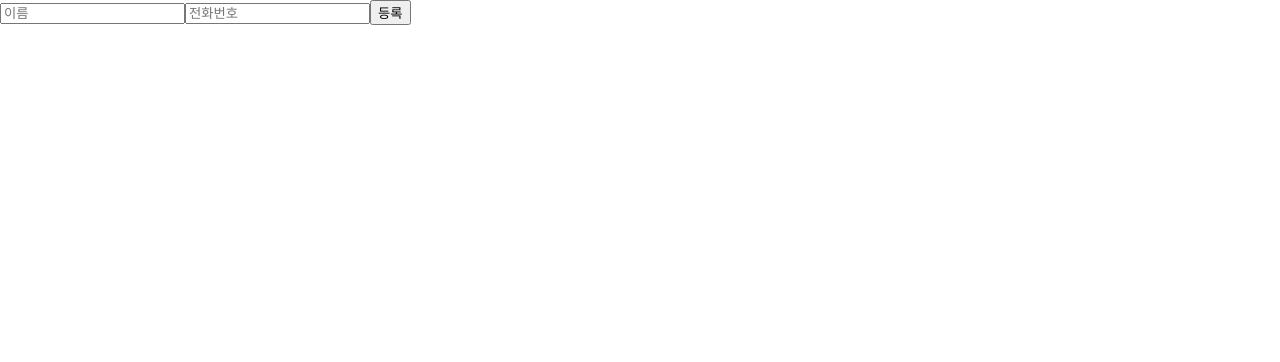
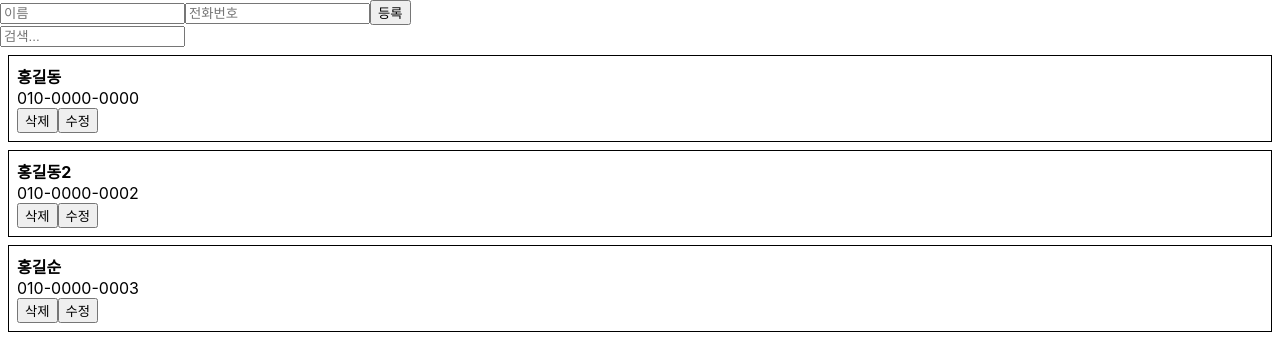
Before and after one commit to NyeongB/react_study, a React (Create React App) app in the folder hello-react/: page / in a window 1280 px wide. Shown: the top 362 px of the page. Built offline with nearby package versions, Linux system fonts and the light colour scheme.

Commit message:
이름으로 전화번호 찾기

```diff
--- a/hello-react/src/App.js
+++ b/hello-react/src/App.js
@@ -5,11 +5,35 @@ import PhoneInfoList from './components/PhoneInfoList';
 
 class App extends Component {
 
-  id = 0;
+  id = 3;
 
 
   state = {
-    information: [],
+    information: [
+      {
+        id: 0,
+        name: '홍길동',
+        phone: '010-0000-0000'
+      },
+      {
+        id: 1,
+        name: '홍길동2',
+        phone: '010-0000-0002'
+      },
+      {
+        id: 2,
+        name: '홍길순',
+        phone: '010-0000-0003'
+      }
+    ],
+    keyword: '',
+
+  }
+
+  handleChange =(e) => {
+    this.setState({
+      keyword: e.target.value,
+    })
   }
 
   handleCreate = (data) => {
@@ -55,8 +79,15 @@ class App extends Component {
       <div>
         {/* <IterationSample/> */}
         <PhoneForm onCreate={this.handleCreate}></PhoneForm>
+        <input
+          value={this.state.keyword}
+          onChange={this.handleChange}
+          placeholder='검색...'
+          ></input>
         <PhoneInfoList
-          data = {this.state.information}
+          data = {this.state.information.filter(
+            info => info.name.indexOf(this.state.keyword) > -1
+          )}
           onRemove = {this.handleRemove}
           onUpdate = {this.handleUpdate}
 
```
